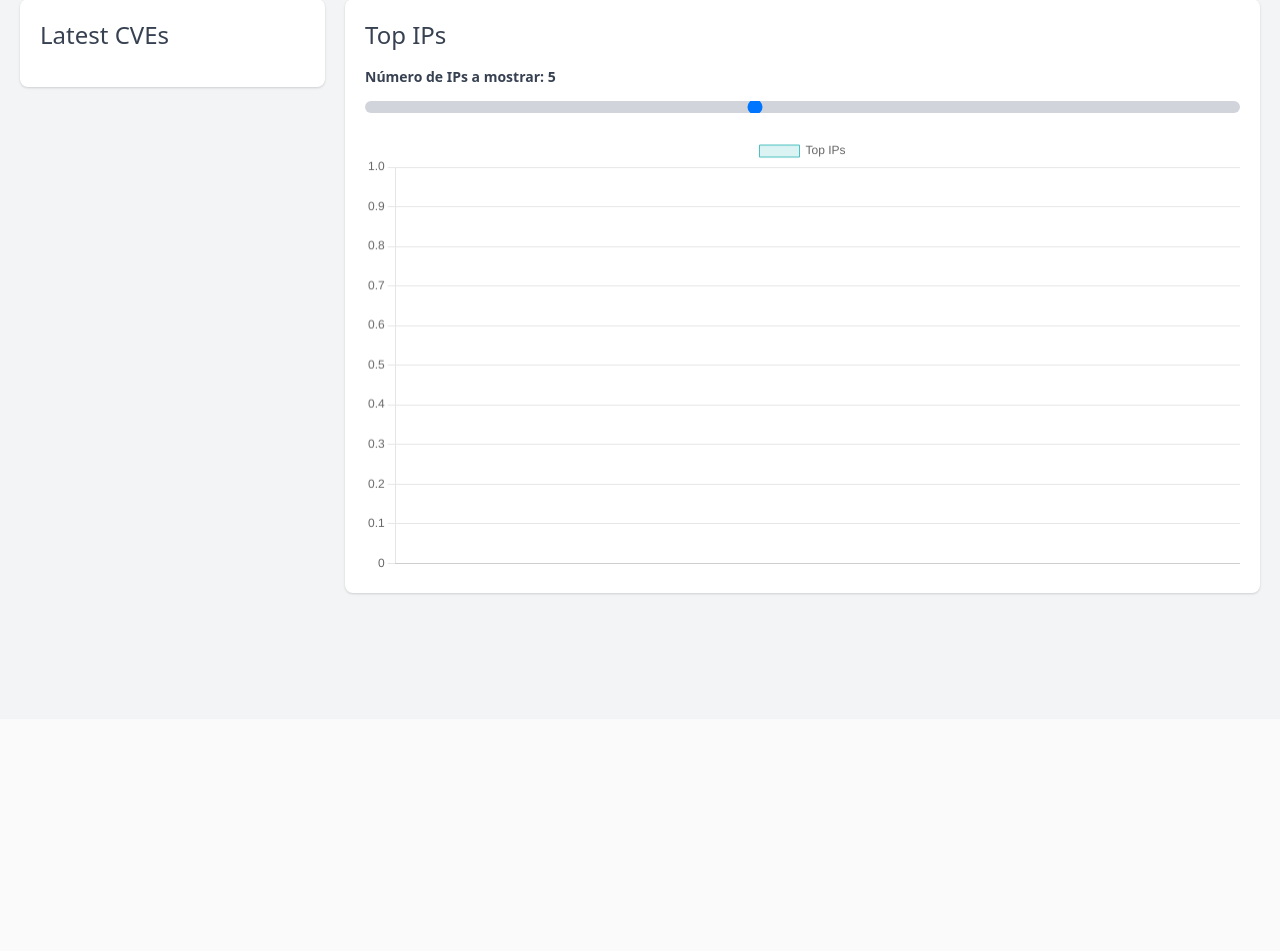
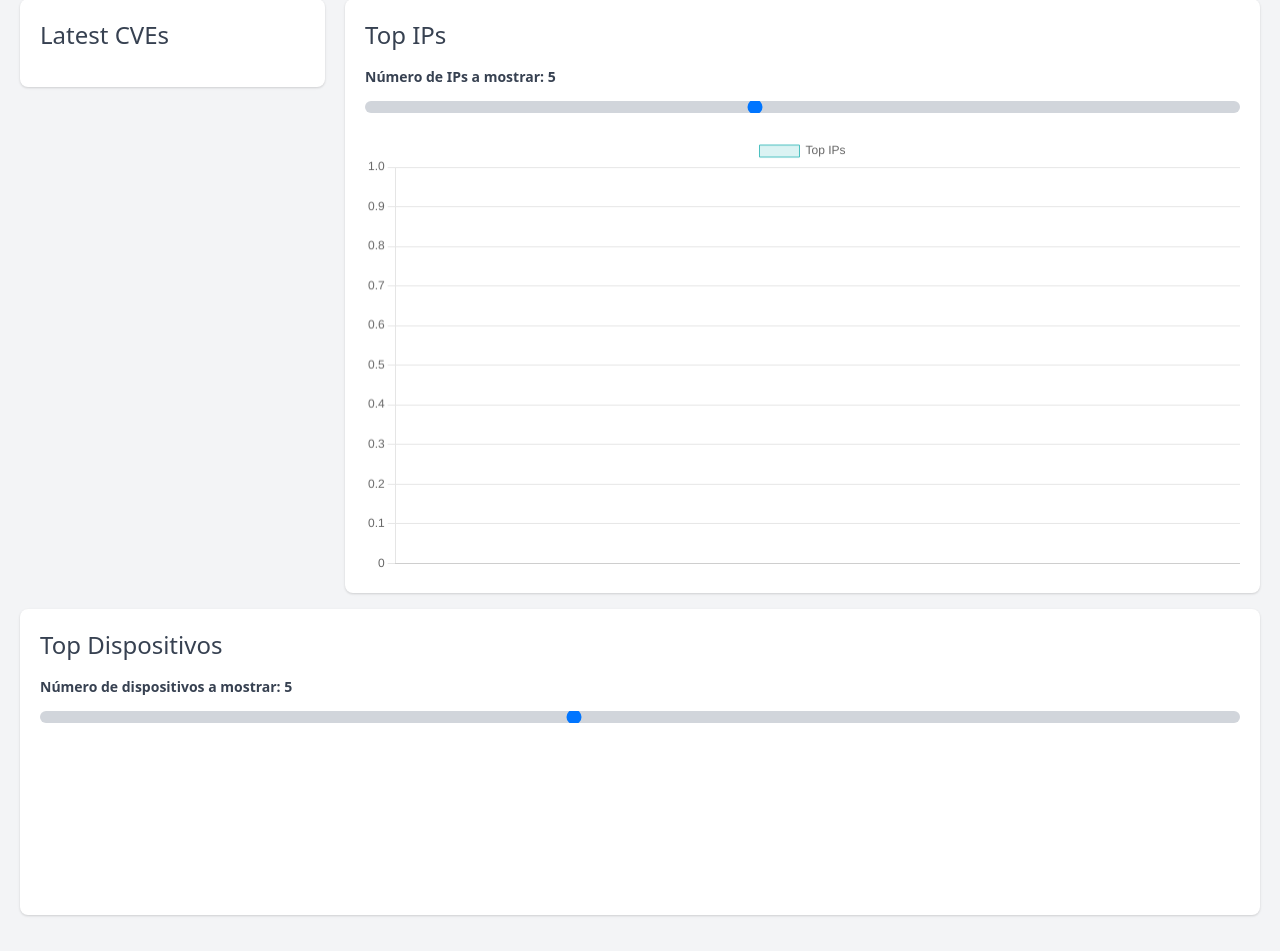
Before and after one commit to jvalserac/SSII_2, a Flask app: page / in a window 1280 px wide. Shown: the part 81-1032 px from the top of the page. Before the commit the page ends 676 px from the top, so only its background shows below. Run offline with Flask 3, Linux system fonts and the light colour scheme; data that the repository does not hold is empty; a map, chart or similar area stays blank; parts of the project's set-up code (start-up, migrations or seed data) failed here and were passed over; some libraries are stand-ins or nearby versions.

Commit message:
Add top devices, default changed to 5, all sliders working

```diff
--- a/Ejercicio1.py
+++ b/Ejercicio1.py
@@ -3,7 +3,6 @@ import sqlite3
 import matplotlib.pyplot as plt
 import io
 import pandas as pd
-import seaborn as sns
 from flask import Flask, jsonify, render_template, request
 import requests
 
@@ -28,7 +27,7 @@ def top_ips():
 
 @app.route('/top_devices', methods=['GET'])
 def top_devices():
-    n = int(request.args.get('n_devices', 10))  # Top 10 devices by default
+    n = int(request.args.get('n_devices', 5))
     con = sqlite3.connect('database.db')
     dispositivos = pd.read_sql_query("SELECT * FROM dispositivos", con)
     analisis = pd.read_sql_query("SELECT * FROM analisis", con)
--- a/templates/index.html
+++ b/templates/index.html
@@ -29,9 +29,22 @@
           </div>
         </div>
       </div>
+      <div class="w-full mb-4">
+          <div class="bg-white rounded-lg shadow p-5">
+            <h2 class="text-2xl mb-4 text-gray-700">Top Dispositivos</h2>
+            <!-- Slider para seleccionar el número de elementos a mostrar -->
+            <div class="my-4">
+              <label for="num_devices" class="block text-gray-700 text-sm font-bold mb-2">Número de dispositivos a mostrar: <span id="num_devices_val">5</span>
+              </label>
+              <input type="range" id="num_devices" name="num_devices" min="1" max="10" value="5" class="slider bg-gray-300 appearance-none h-3 rounded-full w-full overflow-hidden cursor-pointer">
+            </div>
+            <canvas id="top_devices_chart"></canvas>
+          </div>
+        </div>
     </div>
     <script>
-      var chart;
+      var ipsChart;
+      var devicesChart;
 
       function updateTopIps(n_ips) {
         axios.get('/top_ips', {
@@ -39,13 +52,27 @@
             n_ips: n_ips
           }
         }).then(function(response) {
-          chart.data.labels = response.data.top_ips.map(function(ip) {
+          ipsChart.data.labels = response.data.top_ips.map(function(ip) {
             return ip.origen;
           });
-          chart.data.datasets[0].data = response.data.top_ips.map(function(ip) {
+          ipsChart.data.datasets[0].data = response.data.top_ips.map(function(ip) {
             return ip.count;
           });
-          chart.update();
+          ipsChart.update();
+        }).catch(function(error) {
+          console.log(error);
+        });
+      }
+
+      function updateTopDevices(n_devices) {
+        axios.get('/top_devices', {
+          params: {
+            n_devices: n_devices
+          }
+        }).then(function(response) {
+          devicesChart.data.labels = response.data.top_devices.ip;
+          devicesChart.data.datasets[0].data = response.data.top_devices.suma_vuln;
+          devicesChart.update();
         }).catch(function(error) {
           console.log(error);
         });
@@ -62,21 +89,59 @@
           console.log(error);
         });
       }
-      var slider = document.getElementById('num_ips');
-      var output = document.getElementById('num_ips_val');
-      slider.addEventListener('input', function(e) {
-        output.textContent = e.target.value;
+      var ipsSlider = document.getElementById('num_ips');
+      var ipsOutput = document.getElementById('num_ips_val');
+
+      var devicesSlider = document.getElementById('num_devices');
+      var devicesOutput = document.getElementById('num_devices_val');
+
+      ipsSlider.addEventListener('input', function(e) {
+        ipsOutput.textContent = e.target.value;
         updateTopIps(e.target.value);
       });
+
+      devicesSlider.addEventListener('input', function(e) {
+        devicesOutput.textContent = e.target.value;
+        updateTopDevices(e.target.value);
+      });
+
       setInterval(function() {
-        var n_ips = slider.value;
+        var n_ips = ipsSlider.value;
+        var n_devices = devicesSlider.value;
         updateTopIps(n_ips);
+        updateTopDevices(n_devices);
         updateLatestCVEs();
       }, 30000); //5 mins
 
+      axios.get('/top_devices').then(function(response) {
+        var devicesCtx = document.getElementById('top_devices_chart').getContext('2d');
+        devicesChart = new Chart(devicesCtx, {
+          type: 'bar',
+          data: {
+            labels: response.data.top_devices.ip,
+            datasets: [{
+              label: 'Top Devices',
+              data: response.data.top_devices.suma_vuln,
+              backgroundColor: 'rgba(75, 192, 192, 0.2)',
+              borderColor: 'rgba(75, 192, 192, 1)',
+              borderWidth: 1
+            }]
+          },
+          options: {
+            scales: {
+              y: {
+                beginAtZero: true
+              }
+            }
+          }
+        });
+      }).catch(function(error) {
+        console.log(error);
+      });
+
       axios.get('/top_ips').then(function(response) {
-        var ctx = document.getElementById('top_ips_chart').getContext('2d');
-        chart = new Chart(ctx, {
+        var ipsCtx = document.getElementById('top_ips_chart').getContext('2d');
+        ipsChart = new Chart(ipsCtx, {
           type: 'bar',
           data: {
             labels: response.data.top_ips.map(function(ip) {
```
